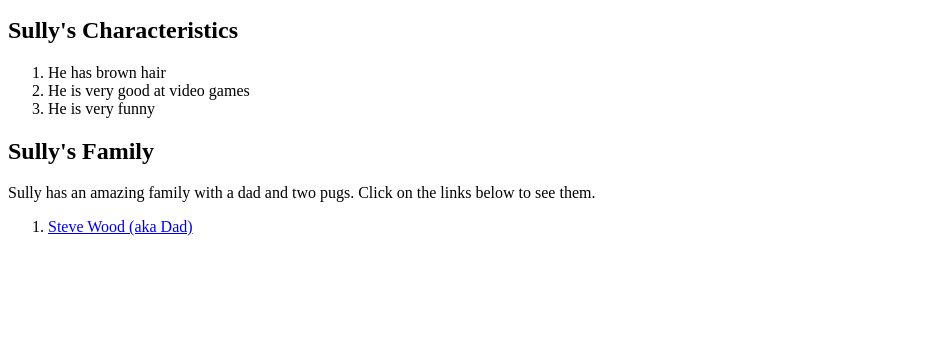
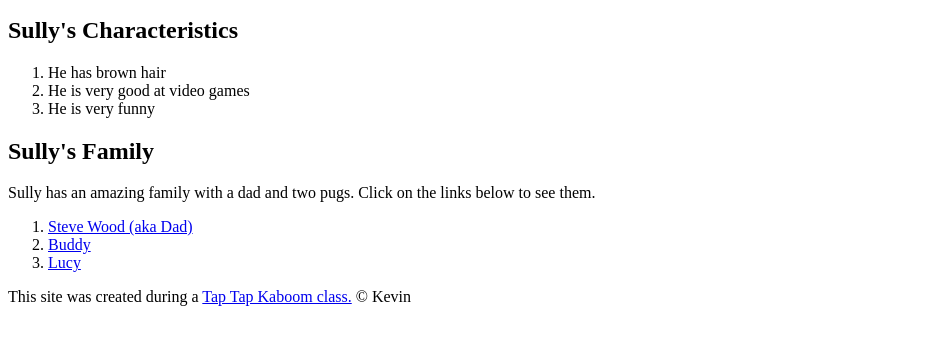
Before and after one commit to Kwood13/cartoon-hero, a plain HTML site: page index.html in a window 1280 px wide. Shown: the part 246-590 px from the top of the page, without its empty margins (0-950 px from the left). Drawn offline with Linux system fonts and the light colour scheme.

Commit message:
Added our character's index.html file and a few images
Wrote the HTML and added a favicon

```diff
--- a/index.html
+++ b/index.html
@@ -3,6 +3,7 @@
 <head>
 	<meta charset="utf-8">
 	<title>Sully Wood</title>
+	<link rel="icon" href="file:///Users/kevinwood/Pictures/Photos%20Library.photoslibrary/resources/derivatives/4/485CAB3D-08D0-453F-AE3B-2AEA1C4CF15B_1_105_c.jpeg">
 </head>
 <body>
 	<!-- header element -->
@@ -17,18 +18,29 @@
 		<p>Sully is awesome. He is a 11 year old boy who likes to play games like Super Smash Bros and Mafia. He is very nice and fun to play with.</p>
 		<p><img src="file:///Users/kevinwood/Downloads/IMG_0717-preview.JPG"></p>
 		<p>Sully is using a sparkler to celebrate the 4th of July.</p>
+
+		<!-- Characteristics -->
 		<h2>Sully's Characteristics</h2>
 		<ol>
 			<li>He has brown hair</li>
 			<li>He is very good at video games</li>
 			<li>He is very funny</li>
 		</ol>
+
+		<!-- Family -->
 		<h2>Sully's Family</h2>
 		<p>Sully has an amazing family with a dad and two pugs. Click on the links below to see them.</p>
 		<ol>
-			<li><a href="file:///Users/kevinwood/Pictures/Photos%20Library.photoslibrary/resources/derivatives/C/CB8E3F4B-F481-4E8C-A020-9117091A37FB_1_105_c.jpeg">Steve Wood (aka Dad)</a></li>
+			<li><a target="_blank" href="file:///Users/kevinwood/Pictures/Photos%20Library.photoslibrary/resources/derivatives/C/CB8E3F4B-F481-4E8C-A020-9117091A37FB_1_105_c.jpeg">Steve Wood (aka Dad)</a></li>
+			<li><a target="_blank" href="file:///Users/kevinwood/Pictures/Photos%20Library.photoslibrary/resources/derivatives/4/485CAB3D-08D0-453F-AE3B-2AEA1C4CF15B_1_105_c.jpeg">Buddy</a></li>
+			<li><a target="_blank" href="file:///Users/kevinwood/Pictures/Photos%20Library.photoslibrary/resources/derivatives/A/AEBE4962-B3C6-4EDB-88B8-1DE97226BF50_1_105_c.jpeg">Lucy</a></li>
 		</ol>
 	</main>
 
+	<!-- Footer Element -->
+	<footer>
+		<p>This site was created during a <a target="_blank" href="https://taptapkaboom.com">Tap Tap Kaboom class.</a> &copy; Kevin</p>
+	</footer>
+
 </body>
 </html>
```
